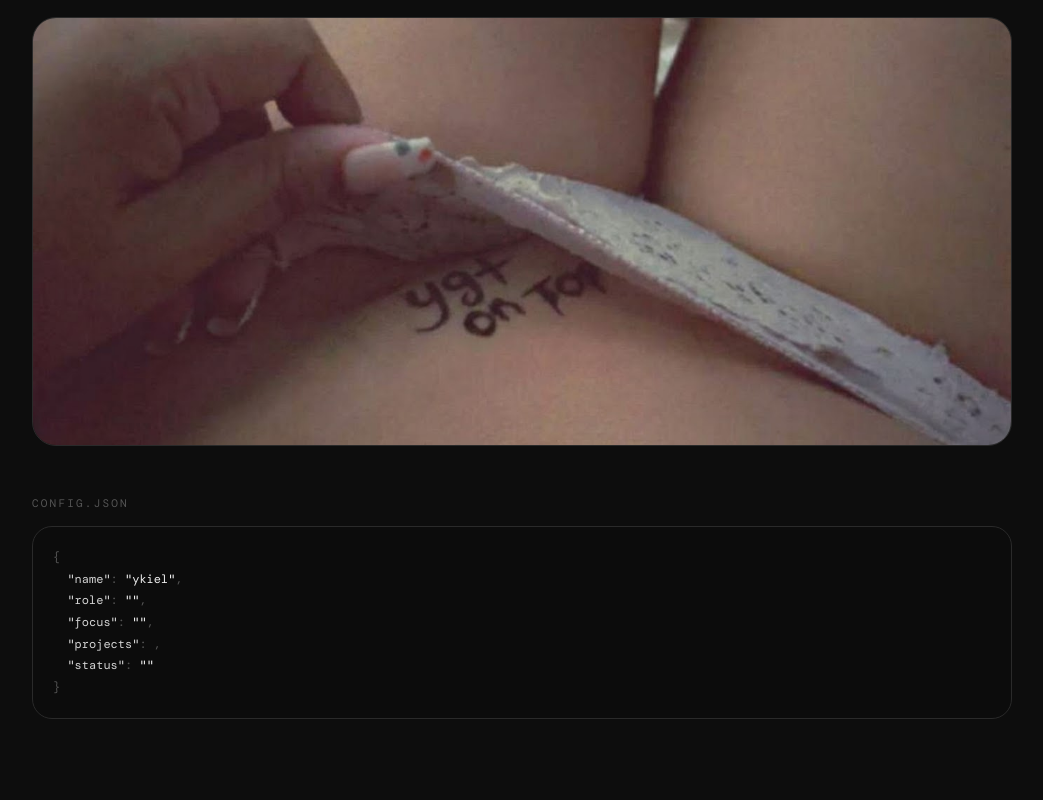
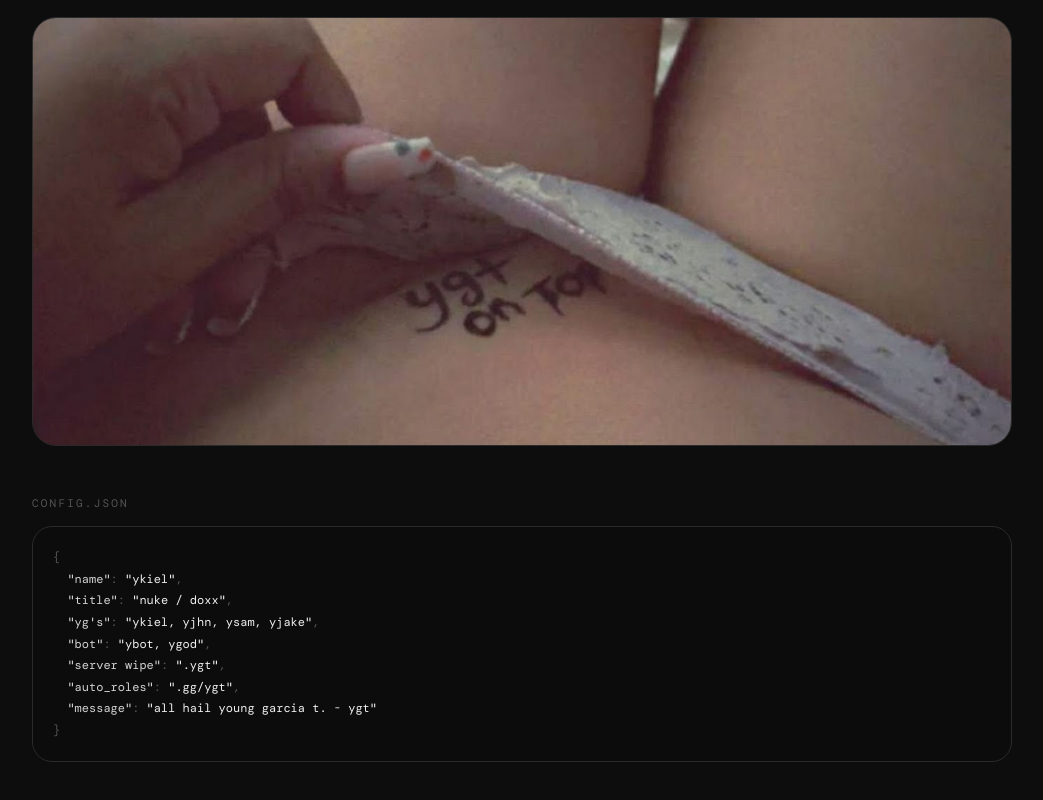
Before and after one commit to kielsvu/ykielontop, a Next.js app: page / in a window 1280 px wide. Shown: the part 1257-2057 px from the top of the page, without its empty margins (118-1161 px from the left). Built offline with nearby package versions, Linux system fonts and the light colour scheme; a web font is replaced by a local one.

Commit message:
Add files via upload

```diff
--- a/src/components/sections/Statistics.tsx
+++ b/src/components/sections/Statistics.tsx
@@ -235,10 +235,12 @@ export default function Statistics() {
           >
             <span style={{ color: 'var(--text-muted)' }}>{'{'}</span>{'\n'}
             <span style={{ color: 'var(--accent)' }}>  "name"</span><span style={{ color: 'var(--text-muted)' }}>:</span> <span style={{ color: 'var(--text-primary)' }}>&quot;{documentation.name}&quot;</span><span style={{ color: 'var(--text-muted)' }}>,</span>{'\n'}
-            <span style={{ color: 'var(--accent)' }}>  "role"</span><span style={{ color: 'var(--text-muted)' }}>:</span> <span style={{ color: 'var(--text-primary)' }}>&quot;{documentation.role}&quot;</span><span style={{ color: 'var(--text-muted)' }}>,</span>{'\n'}
-            <span style={{ color: 'var(--accent)' }}>  "focus"</span><span style={{ color: 'var(--text-muted)' }}>:</span> <span style={{ color: 'var(--text-primary)' }}>&quot;{documentation.focus}&quot;</span><span style={{ color: 'var(--text-muted)' }}>,</span>{'\n'}
-            <span style={{ color: 'var(--accent)' }}>  "projects"</span><span style={{ color: 'var(--text-muted)' }}>:</span> <span style={{ color: 'var(--accent)' }}>{documentation.projects}</span><span style={{ color: 'var(--text-muted)' }}>,</span>{'\n'}
-            <span style={{ color: 'var(--accent)' }}>  "status"</span><span style={{ color: 'var(--text-muted)' }}>:</span> <span style={{ color: 'var(--text-primary)' }}>&quot;{documentation.status}&quot;</span>{'\n'}
+            <span style={{ color: 'var(--accent)' }}>  "title"</span><span style={{ color: 'var(--text-muted)' }}>:</span> <span style={{ color: 'var(--text-primary)' }}>&quot;{documentation.title}&quot;</span><span style={{ color: 'var(--text-muted)' }}>,</span>{'\n'}
+            <span style={{ color: 'var(--accent)' }}>  "yg's"</span><span style={{ color: 'var(--text-muted)' }}>:</span> <span style={{ color: 'var(--text-primary)' }}>&quot;{documentation["yg's"]}&quot;</span><span style={{ color: 'var(--text-muted)' }}>,</span>{'\n'}
+            <span style={{ color: 'var(--accent)' }}>  "bot"</span><span style={{ color: 'var(--text-muted)' }}>:</span> <span style={{ color: 'var(--text-primary)' }}>&quot;{documentation.bot}&quot;</span><span style={{ color: 'var(--text-muted)' }}>,</span>{'\n'}
+            <span style={{ color: 'var(--accent)' }}>  "server wipe"</span><span style={{ color: 'var(--text-muted)' }}>:</span> <span style={{ color: 'var(--text-primary)' }}>&quot;{documentation["server wipe"]}&quot;</span><span style={{ color: 'var(--text-muted)' }}>,</span>{'\n'}
+            <span style={{ color: 'var(--accent)' }}>  "auto_roles"</span><span style={{ color: 'var(--text-muted)' }}>:</span> <span style={{ color: 'var(--text-primary)' }}>&quot;{documentation.auto_roles}&quot;</span><span style={{ color: 'var(--text-muted)' }}>,</span>{'\n'}
+            <span style={{ color: 'var(--accent)' }}>  "message"</span><span style={{ color: 'var(--text-muted)' }}>:</span> <span style={{ color: 'var(--text-primary)' }}>&quot;{documentation.message}&quot;</span>{'\n'}
             <span style={{ color: 'var(--text-muted)' }}>{'}'}</span>
           </pre>
         </motion.div>
```
